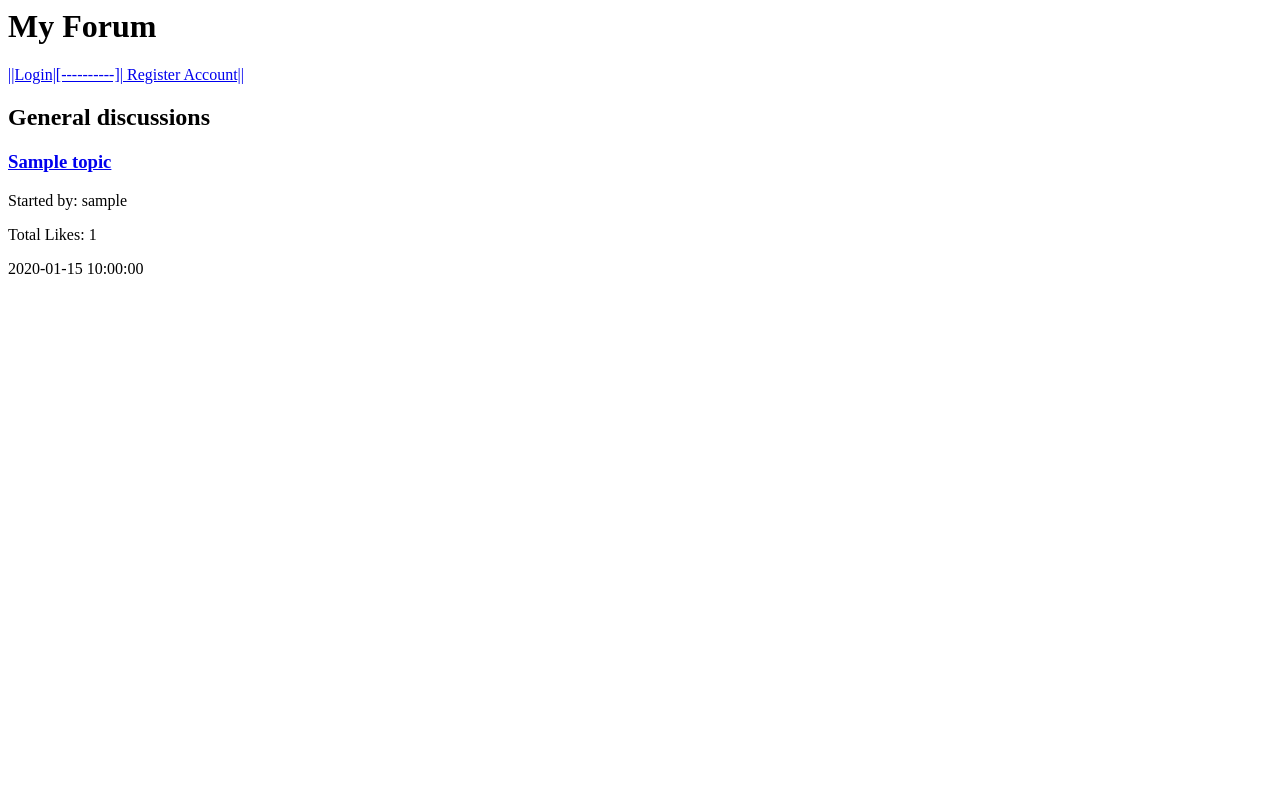
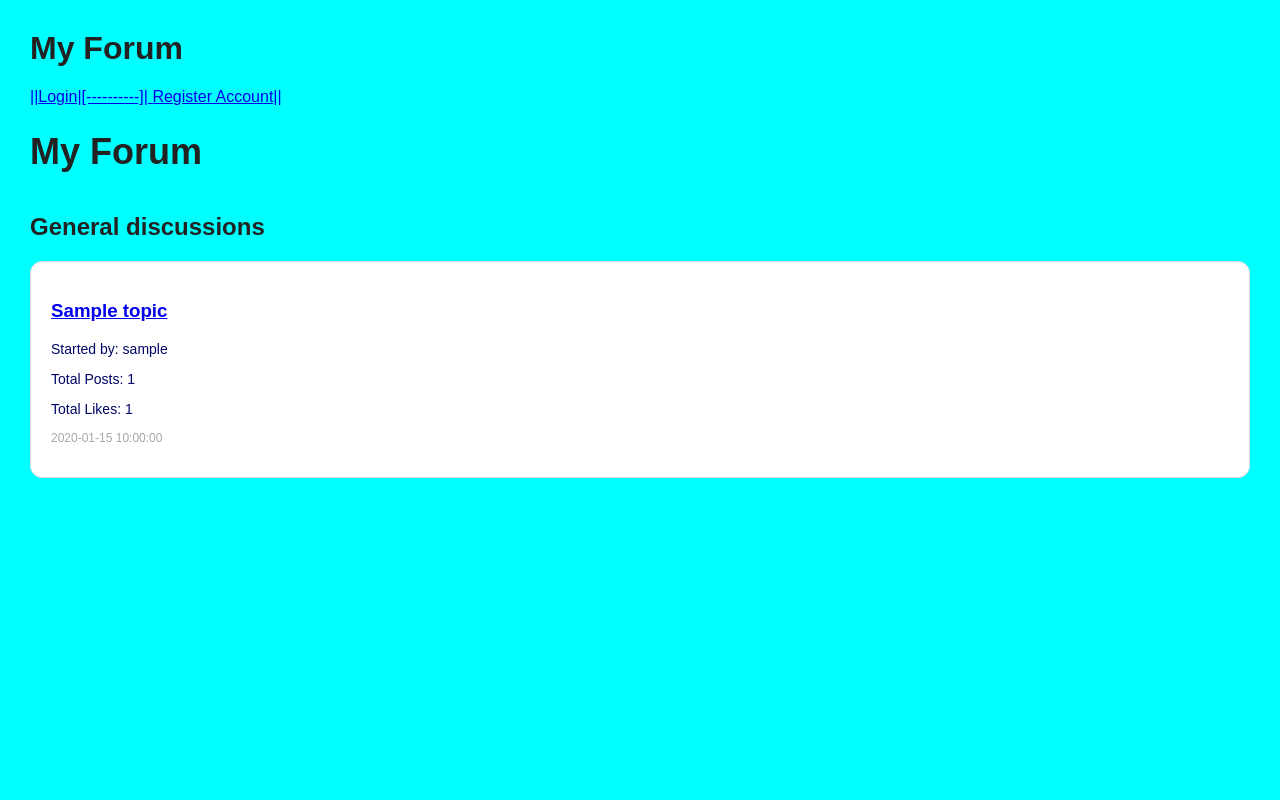
Before and after one commit to oscarcederholm1-create/Forum, a PHP site: page / in a window 1280 px wide. Run offline with PHP 8.4, Linux system fonts and the light colour scheme; tables that the repository leaves empty or names only in its code hold one stand-in row (values such as "Sample post").

Commit message:
Jag har gjort css för hemsidan och fixat en bugg som var att jag hade glömt en sql del i mitt index.

```diff
--- a/Index.php
+++ b/Index.php
@@ -9,6 +9,11 @@ $stmt = $pdo->query("
         topics.title,
         topics.created_at,
         users.username,
+        (
+            SELECT COUNT(*)
+            FROM posts
+            WHERE posts.topic_id = topics.id
+        ) AS post_count,
         (
             SELECT COUNT(*)
             FROM post_likes
@@ -50,31 +55,45 @@ $topics = $stmt->fetchAll();
 <?php endif; ?>
 
 
-<h2>General discussions</h2>
+<h1 class="forum-title">My Forum</h1>
+
+<h2 class="section-title">General discussions</h2>
 
 <?php foreach ($topics as $topic): ?>
 
-    <div class="topic">
+    <div class="topic-card">
 
-        <h3>
+        <h3 class="topic-title">
             <a href="topic.php?id=<?= (int)$topic["id"] ?>">
                 <?= htmlspecialchars($topic["title"]) ?>
             </a>
         </h3>
 
-        <p>
+        <p class="topic-info">
             Started by:
             <?= htmlspecialchars($topic["username"]) ?>
         </p>
 
-        <p>
+        <p class="topic-info">
+            Total Posts: <?= (int)$topic["post_count"] ?>
+        </p>
+
+        <p class="topic-info">
             Total Likes: <?= (int)$topic["like_count"] ?>
         </p>
 
-        <p>
+        <p class="topic-date">
             <?= htmlspecialchars($topic["created_at"]) ?>
         </p>
 
     </div>
 
 <?php endforeach; ?>
+<head>
+    <meta charset="UTF-8">
+    <meta name="viewport" content="width=device-width, initial-scale=1.0">
+
+    <title>My Forum</title>
+
+    <link rel="stylesheet" href="css/style.css">
+</head>
--- a/css/style.css
+++ b/css/style.css
@@ -0,0 +1,50 @@
+*{
+    box-sizing: border-box;
+}
+
+
+body {
+    margin:0;
+    padding:30px;
+    background-color:aqua;
+    font-family:sans-serif;
+    color: #222;
+}
+
+/* title */
+.forum-title {
+    font-size:36px;
+    margin-bottom:10px;
+}
+
+.section-title{
+    margin-top:40px;
+    margin-bottom:20px;
+}
+
+.topic-card{
+    background-color:white;
+    padding:20px;
+    margin-bottom:15px;
+    border-radius:12px;
+    border:1px solid #ddd;
+}
+
+.topic-title{
+    color:#2563eb;
+    text-decoration:none;
+}
+
+.topic-title a:hover{
+    text-decoration:underline;
+}
+
+.topic-info{
+    color:666;
+    font-size:14px;
+}
+
+.topic-date{
+    color:#a9a7a7;
+    font-size:12px;
+}
```
